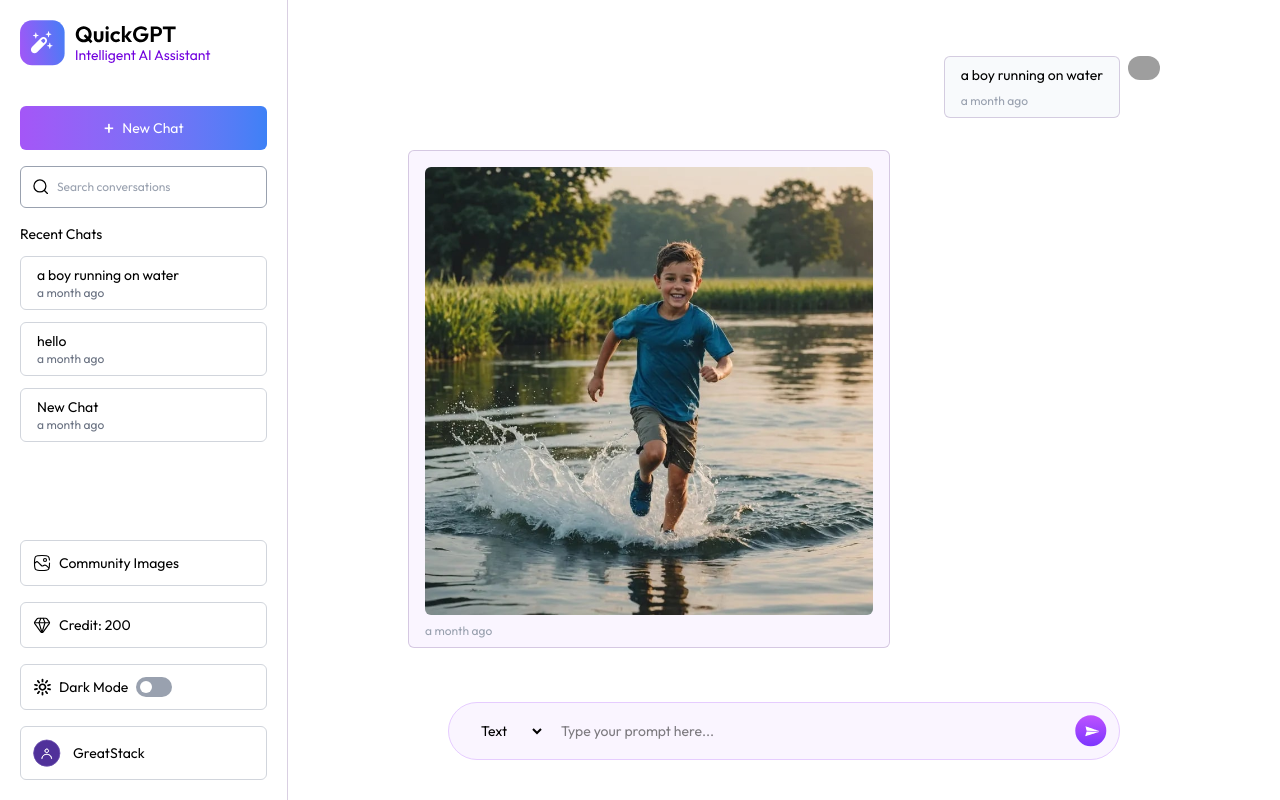
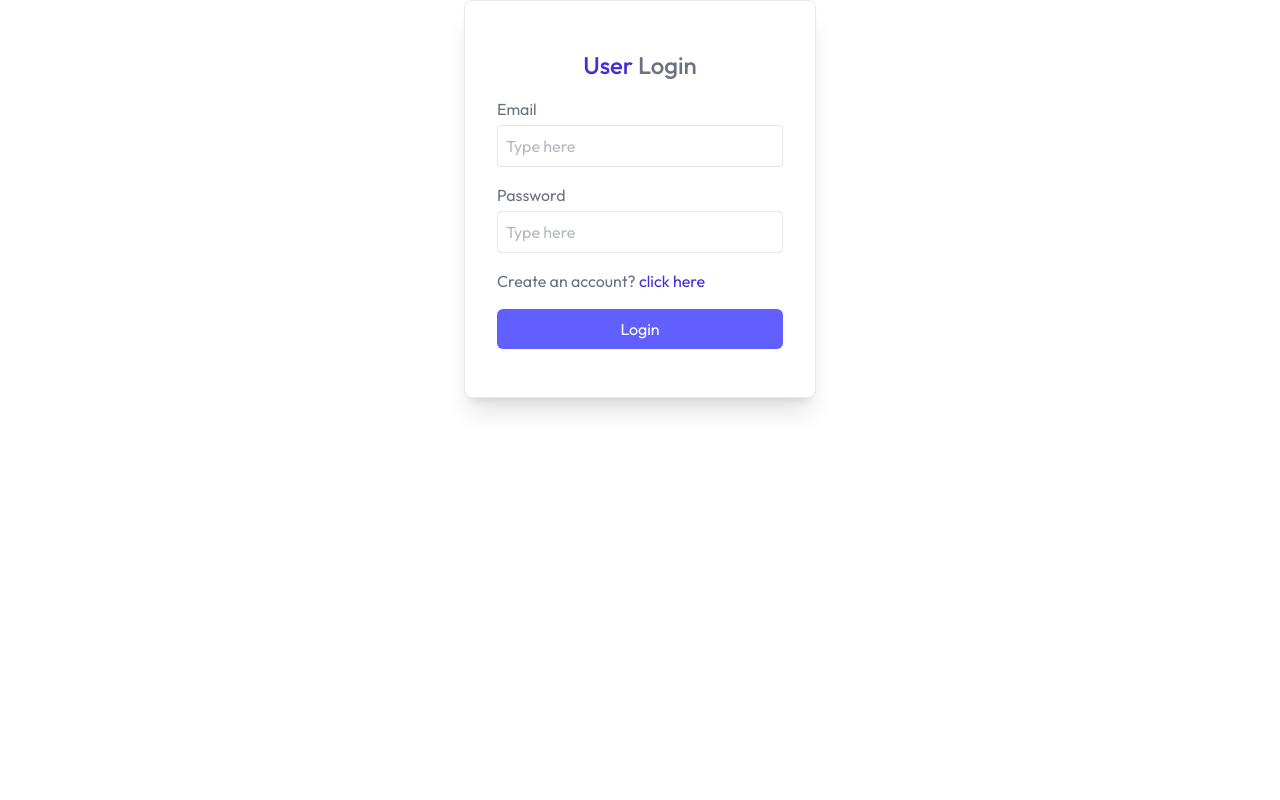
Before and after one commit to Abinash-016/OpenGPT, a React (Vite) app in the folder client/: page / in a window 1280 px wide. Built offline with nearby package versions, Linux system fonts and the light colour scheme; grey boxes are pictures that could not be loaded.

Commit message:
Done all the frontend part

```diff
--- a/client/src/App.jsx
+++ b/client/src/App.jsx
@@ -1,45 +1,45 @@
-import React from 'react'
-import Sidebar from './Components/SIdebar'
-import { Route, Routes } from 'react-router-dom'
-import ChatBox from './Components/ChatBox'
-import Credits from './Pages/Credits'
-import Community from './Pages/Community'
-import  { useState } from 'react';
-import { assets } from './assets/assets';
-import './assets/prism.css'
+import React, { useState } from "react";
+import Sidebar from "./Components/SIdebar";
+import { Route, Routes, useLocation } from "react-router-dom";
+import ChatBox from "./Components/ChatBox";
+import Credits from "./Pages/Credits";
+import Community from "./Pages/Community";
+import { assets } from "./assets/assets";
+import Loading from "./Pages/Loading";
+import { useAppContext } from "./Context/AppContext";
+import Login from "./Pages/Login";
 
 const App = () => {
+  const { user, setUser } = useAppContext();
+  const [isMenuOpen, setMenuOpen] = useState(false);
+  const { pathname } = useLocation();
 
+  if (pathname === "/loading") return <Loading />;
 
-const [isMenuOpen, setMenuOpen] = useState(false)
+  if (!user) return <Login setUser={setUser} />;
 
   return (
     <>
       {!isMenuOpen && (
         <img
           src={assets.menu_icon}
-    className='absolute top-3 left-3 w-8 h-8 cursor-pointer md:hidden not-dark:invert'
+          className="absolute top-3 left-3 w-8 h-8 cursor-pointer md:hidden not-dark:invert"
           onClick={() => setMenuOpen(true)}
           alt="Open menu"
         />
       )}
-
-
-    <div className='bg-white dark:bg-black dark:text-white' >
-
-      <div className='flex h-screen w-screen'>
-        <Sidebar isMenuOpen={isMenuOpen}
-         setMenuOpen={setMenuOpen}></Sidebar>
+      <div className="bg-white dark:bg-black dark:text-white">
+        <div className="flex h-screen w-screen">
+          <Sidebar isMenuOpen={isMenuOpen} setMenuOpen={setMenuOpen} />
           <Routes>
-          <Route path='/' element={<ChatBox/>} />
-          <Route path='/credit' element={<Credits/>} />
-          <Route path='/community' element={<Community/>} />
+            <Route path="/" element={<ChatBox />} />
+            <Route path="/credits" element={<Credits />} />
+            <Route path="/community" element={<Community />} />
           </Routes>
         </div>
       </div>
+    </>
+  );
+};
 
-    </>
-  )
-}
-
-export default App
+export default App;
--- a/client/src/Components/ChatBox.jsx
+++ b/client/src/Components/ChatBox.jsx
@@ -1,9 +1,11 @@
-import React, { useEffect, useState } from 'react'
+import React, { useEffect, useRef, useState } from 'react'
 import { useAppContext } from '../Context/AppContext'
 import { assets } from '../assets/assets'
 import Message from './Message'
 
 const ChatBox = () => {
+
+  const containerRef=useRef(null)
 
   const { selectedChat, theme } = useAppContext()
 
@@ -25,11 +27,18 @@ const ChatBox = () => {
     }
   }, [selectedChat])
 
+  useEffect(()=>{
+    if(containerRef.current){
+      containerRef.current.scrollTo({
+        top:containerRef.current.scrollHeight, behavior:"smooth"
+      })
+    }
+  }, [messages])
 
   return (
     <div className='flex-1 flex flex-col justify-between m-5 md:m-10 xl:mx-30 max-md:mt-14 2xl:pr-40'>
       {/* Chat Messages */}
-      <div className='flex-1 mb-5 overflow-y-scroll'>
+      <div ref={containerRef} className='flex-1 mb-5 overflow-y-scroll'>
         {messages.length === 0 && (
 
           <div className='h-full flex flex-col items-center justify-center gap-2 text-primary'>
@@ -49,6 +58,19 @@ const ChatBox = () => {
         }
 
       </div>
+
+      {mode === 'image' && (
+        <label className='inline-flex items-center gap-2 mb-3 text-sm mx-auto'>
+          <p className='text-xs'>Publish Generated Image to Community</p>
+          <input
+            type="checkbox"
+            className='cursor-pointer'
+            checked={isPublished}
+            onChange={(e) => setIsPublished(e.target.checked)}
+          />
+        </label>
+      )}
+
 
       {/* Prompt Input Box */}
       <form onSubmit={onSubmit} className='bg-primary/20 dark:bg-[#583C79]/30 border border-primary
--- a/client/src/Context/AppContext.jsx
+++ b/client/src/Context/AppContext.jsx
@@ -1,27 +1,25 @@
-import { createContext, useContext, useEffect, useState } from "react";
+import React, { createContext, useContext, useEffect, useState } from "react";
 import { useNavigate } from "react-router-dom";
-import { dummyChats,dummyUserData } from "../assets/assets";
+import { dummyChats, dummyUserData } from "../assets/assets";
 
 const AppContext = createContext();
 
 export const AppContextProvider = ({ children }) => {
-
   const navigate = useNavigate();
   const [user, setUser] = useState(null);
   const [chats, setChats] = useState([]);
   const [selectedChat, setSelectedChat] = useState(null);
   const [theme, setTheme] = useState(localStorage.getItem('theme') || 'light');
 
-
   const fetchUser = async () => {
-        setUser(dummyUserData)
-    }
-
+    // Simulate setting no user initially (logged out)
+    setUser(null);
+  };
 
   const fetchUsersChats = async () => {
-        setChats(dummyChats)
-        setSelectedChat(dummyChats[0])
-    }
+    setChats(dummyChats);
+    setSelectedChat(dummyChats[0]);
+  };
 
   useEffect(() => {
     if (theme === 'dark') {
@@ -29,36 +27,27 @@ export const AppContextProvider = ({ children }) => {
     } else {
       document.documentElement.classList.remove('dark');
     }
-        localStorage.setItem('theme', theme)
-    }, [theme])
-
+    localStorage.setItem('theme', theme);
+  }, [theme]);
 
   useEffect(() => {
     if (user) {
-            fetchUsersChats()
+      fetchUsersChats();
+    } else {
+      setChats([]);
+      setSelectedChat(null);
     }
-        else {
-            setChats([])
-            setSelectedChat(null)
-        }
-    }, [user])
-
+  }, [user]);
 
   useEffect(() => {
     fetchUser();
-    }, [])
-
-
-    const value = {
-        navigate, user, setUser, fetchUser, chats, setChats, selectedChat, setSelectedChat, theme , setTheme
-
-    };
+  }, []);
 
   return (
-        <AppContext.Provider value={value}>
+    <AppContext.Provider value={{ navigate, user, setUser, fetchUser, chats, setChats, selectedChat, setSelectedChat, theme, setTheme }}>
       {children}
     </AppContext.Provider>
   );
-}
+};
 
-export const useAppContext = () => useContext(AppContext)
+export const useAppContext = () => useContext(AppContext);
--- a/client/src/Pages/Community.jsx
+++ b/client/src/Pages/Community.jsx
@@ -1,8 +1,54 @@
-import React from 'react'
+import React, { useState, useEffect } from 'react'
+import Loading from './Loading'
+import { dummyPublishedImages } from '../assets/assets'
 
 const Community = () => {
+  const [images, setImages] = useState([])
+  const [loading, setLoading] = useState(true)
+
+  const fetchImages = async () => {
+    setImages(dummyPublishedImages)
+    setLoading(false)
+  }
+
+  useEffect(() => {
+    fetchImages()
+  }, [])
+
+  if (loading) return <Loading />
+
   return (
-    <div>Community</div>
+    <div className='p-6 pt-12 xl:px-12 2xl:px-20 w-full mx-auto h-full overflow-y-scroll'>
+      <h2 className='text-xl font-semibold mb-6 text-gray-800 dark:text-purple-100'>
+        Community Images
+      </h2>
+      {images.length > 0 ? (
+        <div className='flex flex-wrap max-sm:justify-center gap-5'>
+          {images.map((item, index) => (
+            <a
+              key={index}
+              href={item.imageUrl}
+              target='_blank'
+              rel='noopener noreferrer'
+              className='relative group block rounded-lg overflow-hidden border border-gray-200 dark:border-purple-700 shadow-sm hover:shadow-md transition-shadow duration-300'
+            >
+              <img
+                src={item.imageUrl}
+                alt=""
+                className='w-full h-40 md:h-50 2xl:h-62 object-cover group-hover:scale-105 transition-transform duration-300 ease-in-out'
+              />
+              <p className='absolute bottom-0 right-0 text-xs bg-black/50 backdrop-blur text-white px-4 py-1 rounded-tl-xl opacity-0 group-hover:opacity-100 transition duration-300'>
+                Created by {item.userName}
+              </p>
+            </a>
+          ))}
+        </div>
+      ) : (
+        <p className='text-center text-gray-600 dark:text-purple-200 mt-10'>
+          No images Available.
+        </p>
+      )}
+    </div>
   )
 }
 
--- a/client/src/Pages/Login.jsx
+++ b/client/src/Pages/Login.jsx
@@ -1,9 +1,54 @@
-import React from 'react'
+import React, { useState } from "react";
 
-const Login = () => {
+const Login = ({ setUser }) => {
+  const [state, setState] = useState("login");
+  const [name, setName] = useState("");
+  const [email, setEmail] = useState("");
+  const [password, setPassword] = useState("");
+
+  const handleSubmit = async (e) => {
+    e.preventDefault();
+    // Simulate login/sign up success, set user to a dummy object
+    setUser({
+      id: 1,
+      name: state === 'login' ? 'Existing User' : name,
+      email: email,
+    });
+  };
+
   return (
-    <div>Login</div>
-  )
-}
+    <form onSubmit={handleSubmit} className="flex flex-col gap-4 m-auto items-start p-8 py-12 w-80 sm:w-[352px] text-gray-500 rounded-lg shadow-xl border border-gray-200 bg-white">
+      <p className="text-2xl font-medium m-auto">
+        <span className="text-indigo-700">User</span> {state === "login" ? "Login" : "Sign Up"}
+      </p>
+      {state === "register" && (
+        <div className="w-full">
+          <p>Name</p>
+          <input onChange={(e) => setName(e.target.value)} value={name} placeholder="Type here" className="border border-gray-200 rounded w-full p-2 mt-1 outline-indigo-500" type="text" required />
+        </div>
+      )}
+      <div className="w-full ">
+        <p>Email</p>
+        <input onChange={(e) => setEmail(e.target.value)} value={email} placeholder="Type here" className="border border-gray-200 rounded w-full p-2 mt-1 outline-indigo-500" type="email" required />
+      </div>
+      <div className="w-full ">
+        <p>Password</p>
+        <input onChange={(e) => setPassword(e.target.value)} value={password} placeholder="Type here" className="border border-gray-200 rounded w-full p-2 mt-1 outline-indigo-500" type="password" required />
+      </div>
+      {state === "register" ? (
+        <p>
+          Already have an account? <span onClick={() => setState("login")} className="text-indigo-700 cursor-pointer">click here</span>
+        </p>
+      ) : (
+        <p>
+          Create an account? <span onClick={() => setState("register")} className="text-indigo-700 cursor-pointer">click here</span>
+        </p>
+      )}
+      <button type="submit" className="bg-indigo-500 hover:bg-purple-600 transition-all text-white w-full py-2 rounded-md cursor-pointer">
+        {state === "register" ? "Create Account" : "Login"}
+      </button>
+    </form>
+  );
+};
 
-export default Login
+export default Login;
--- a/client/src/assets/assets.js
+++ b/client/src/assets/assets.js
@@ -283,46 +283,46 @@ export const dummyChats = [
 export const dummyPublishedImages = [
     {
         "imageUrl": ai_image11,
-        "userName": "GreatStack"
+        "userName": "Abinash"
     },
     {
         "imageUrl": ai_image10,
-        "userName": "GreatStack"
+        "userName": "Abinash"
     },
     {
         "imageUrl": ai_image9,
-        "userName": "GreatStack"
+        "userName": "Abinash"
     },
     {
         "imageUrl": ai_image8,
-        "userName": "GreatStack"
+        "userName": "Abinash"
     },
     {
         "imageUrl": ai_image7,
-        "userName": "GreatStack"
+        "userName": "Abinash"
     },
     {
         "imageUrl": ai_image6,
-        "userName": "GreatStack"
+        "userName": "Abinash"
     },
     {
         "imageUrl": ai_image5,
-        "userName": "GreatStack"
+        "userName": "Abinash"
     },
     {
         "imageUrl": ai_image4,
-        "userName": "GreatStack"
+        "userName": "Abinash"
     },
     {
         "imageUrl": ai_image3,
-        "userName": "GreatStack"
+        "userName": "Abinash"
     },
     {
         "imageUrl": ai_image2,
-        "userName": "GreatStack"
+        "userName": "Abinash"
     },
     {
         "imageUrl": ai_image1,
-        "userName": "GreatStack"
+        "userName": "Abinash"
     }
 ]
```
Also changed, not shown: client/src/Pages/Credits.jsx (+52 -2 lines), client/src/Pages/Loading.jsx (+16 -2 lines). Lines whose indentation alone changed are shown as unchanged.
